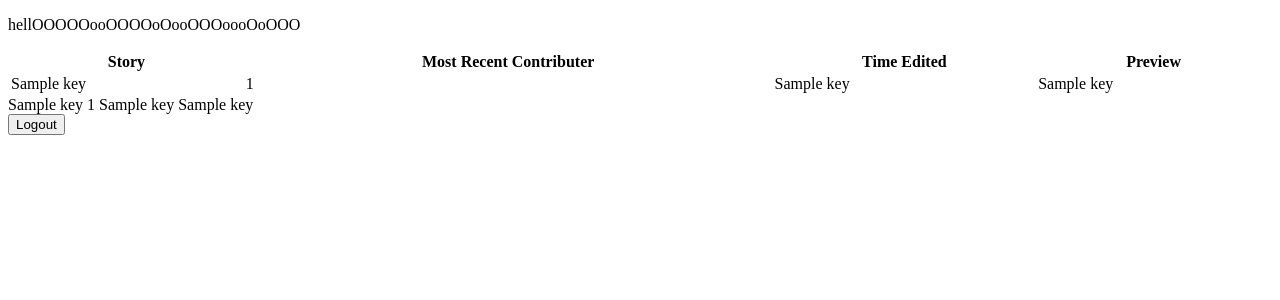
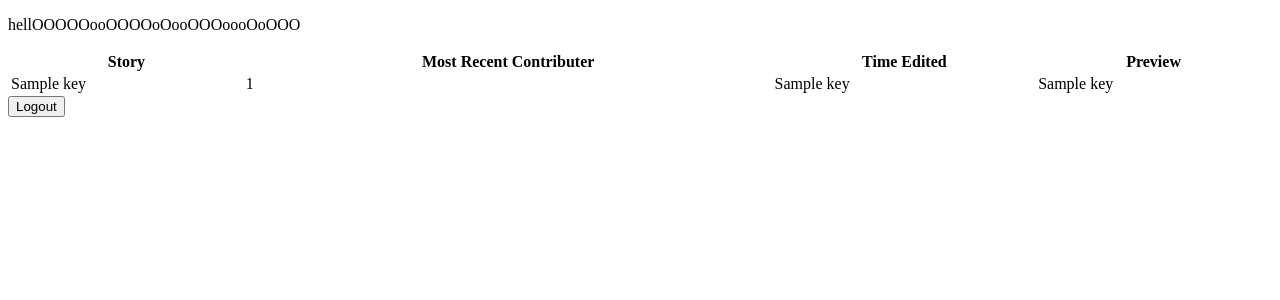
Before and after one commit to w290895069/WikiCow, a Flask app: template templates/landing.html in a window 1280 px wide. Shown: the top 300 px of the page. Run offline with Flask 2, Linux system fonts and the light colour scheme; the template is opened without the code that fills it: most values are stand-ins (such as "Sample title", 1, 10 or a date in 2020).

Commit message:
Add files via upload

```diff
--- a/templates/landing.html
+++ b/templates/landing.html
@@ -27,13 +27,6 @@
 
     </table>
 
-    {% for key in dictInput %}
-    {{key}}
-    {{dictInput[key][0]}}
-    {{dictInput[key][1]}}
-    {{dictInput[key][2]}}
-      {% endfor %}
-
     <form action = "/logout">
       <input type = "submit" name = "logout" value = "Logout">
     </form>
```
